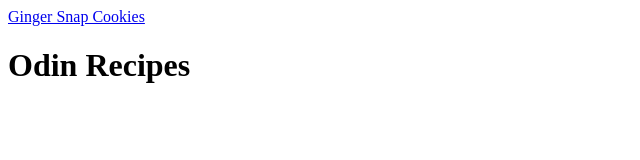
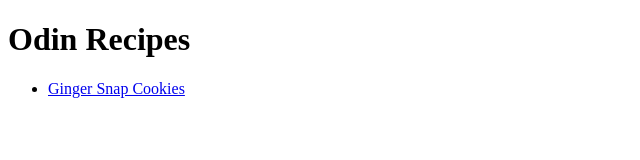
Before and after one commit to creynolds0108/odin-recipes, a plain HTML site: page index.html in a window 1280 px wide. Shown: the whole page, without its empty margins (0-640 px from the left). Drawn offline with Linux system fonts and the light colour scheme.

Commit message:
fixed index.html

```diff
--- a/index.html
+++ b/index.html
@@ -7,9 +7,11 @@
         <meta name="description" content="">
         <meta name="viewport" content="width=device-width, initial-scale=1">
         <link rel="stylesheet" href="">
-        <a href="/home/cr/Documents/repos/odin-recipes/recipes/GingerSnap.html">Ginger Snap Cookies</a>
     </head>
     <body>
         <h1>Odin Recipes</h1>
+            <ul>
+                <li><a href="/home/cr/Documents/repos/odin-recipes/recipes/GingerSnap.html">Ginger Snap Cookies</a></li>
+            </ul>
     </body>
 </html>
```
